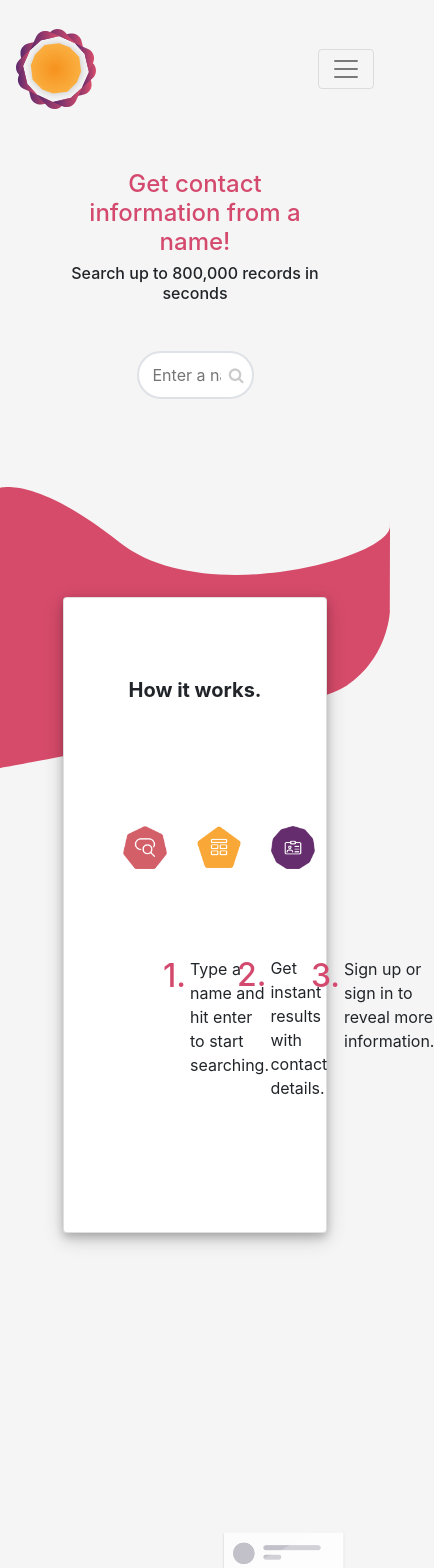
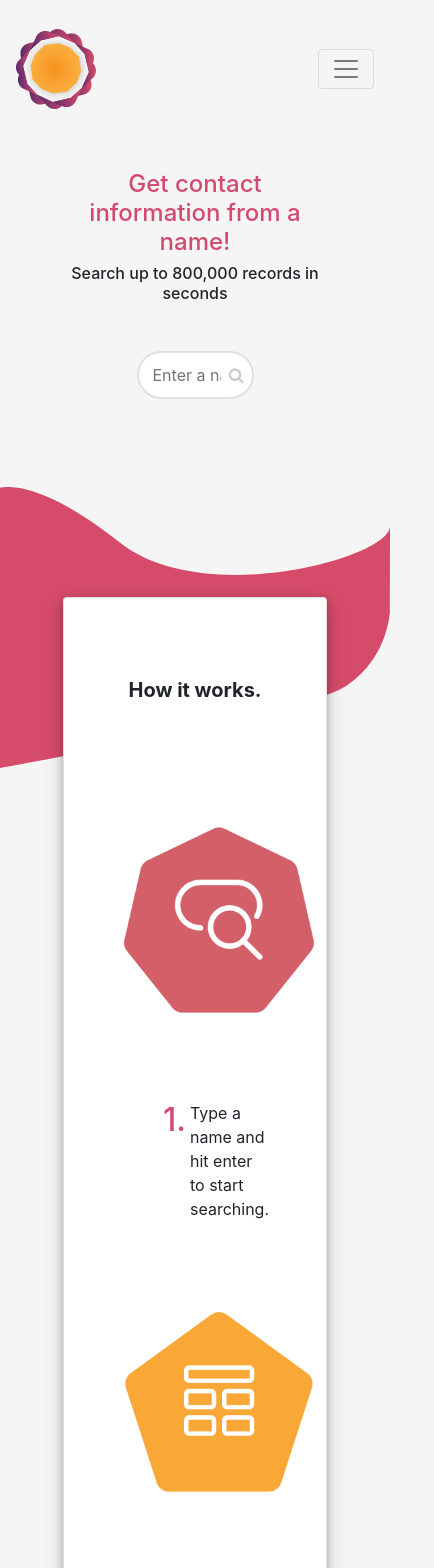
Before and after one commit to Oleariyah/react-contact-ID, a React (Create React App) app: page / in a window 390 px wide. Shown: the top 1568 px of the page, 434 px wide, since content can reach past the window. Built offline with nearby package versions, Linux system fonts and the light colour scheme.

Commit message:
worked on tutorial styling

```diff
--- a/src/components/Tutorial.js
+++ b/src/components/Tutorial.js
@@ -14,7 +14,7 @@
               </h5>
               <div className="container">
                 <div className="row mb-5">
-                  <div className="col-4 col-xs-12">
+                  <div className="col-lg-4 col-md-4 col-sm-12 col-xs-12">
                     <img
                       src="images/how-it-works-1.png"
                       width="200"
@@ -26,7 +26,7 @@
                       <span>Type a name and hit enter to start searching.</span>
                     </div>
                   </div>
-                  <div className="col-4 col-xs-12">
+                  <div className="col-lg-4 col-md-4 col-sm-12 col-xs-12">
                     <img
                       src="images/how-it-works-2.png"
                       width="200"
@@ -38,7 +38,7 @@
                       <span>Get instant results with contact details.</span>
                     </div>
                   </div>
-                  <div className="col-4 col-xs-12">
+                  <div className="col-lg-4 col-md-4 col-sm-12 col-xs-12">
                     <img
                       src="images/how-it-works-3.png"
                       width="200"
```
